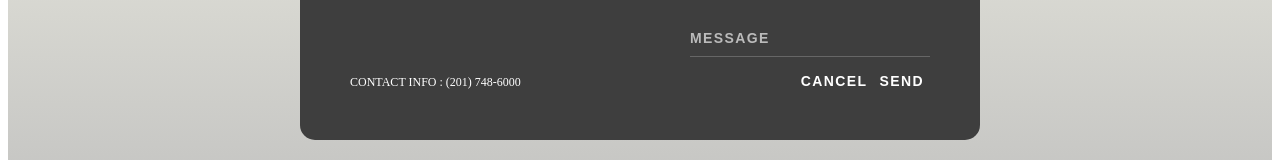
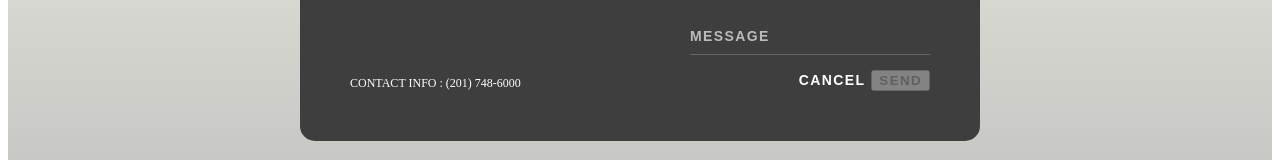
Before and after one commit to matthewsanner/wgu-angular-demo, an Angular app: page /contact in a window 1280 px wide. Shown: the part 510-670 px from the top of the page. Built offline with nearby package versions, Linux system fonts and the light colour scheme.

Commit message:
demonstrates property and event binding on contact buttons

```diff
--- a/src/app/contact-home/contact-home.component.html
+++ b/src/app/contact-home/contact-home.component.html
@@ -38,8 +38,8 @@
               <input class="app-form-control" placeholder="MESSAGE">
             </div>
             <div class="app-form-group buttons">
-              <button class="app-form-button">CANCEL</button>
-              <button class="app-form-button">SEND</button>
+              <button class="app-form-button" (click)='onCancel()'>CANCEL</button>
+              <button [disabled]="isUnchanged">SEND</button>
             </div>
           </div>
         </div>
--- a/src/app/contact-home/contact-home.component.ts
+++ b/src/app/contact-home/contact-home.component.ts
@@ -1,11 +1,22 @@
-import { Component } from '@angular/core';
+import { Component, OnInit } from '@angular/core';
 
 @Component({
   selector: 'app-contact-home',
   imports: [],
   templateUrl: './contact-home.component.html',
-  styleUrl: './contact-home.component.css'
+  styleUrl: './contact-home.component.css',
 })
-export class ContactHomeComponent {
+export class ContactHomeComponent implements OnInit {
+  isUnchanged = true;
 
+  onCancel(event?: KeyboardEvent) {
+    const evtMsg = event
+      ? ' Event target is ' + (event.target as HTMLElement).textContent
+      : '';
+    alert('Cancelled.' + evtMsg);
+  }
+
+  constructor() {}
+
+  ngOnInit(): void {}
 }
```
